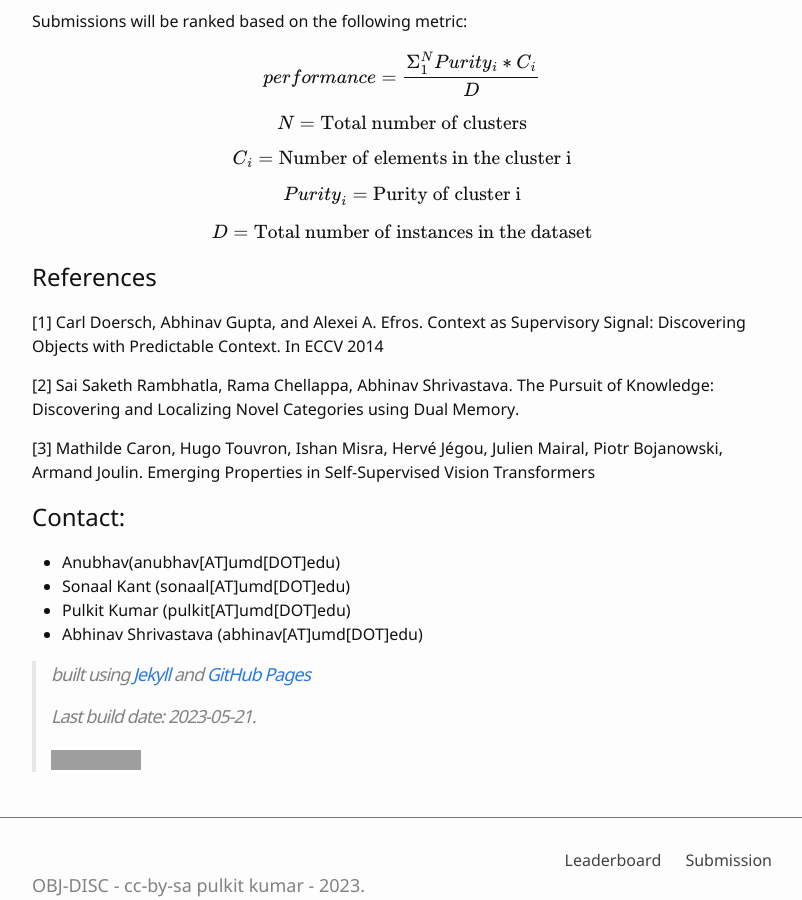
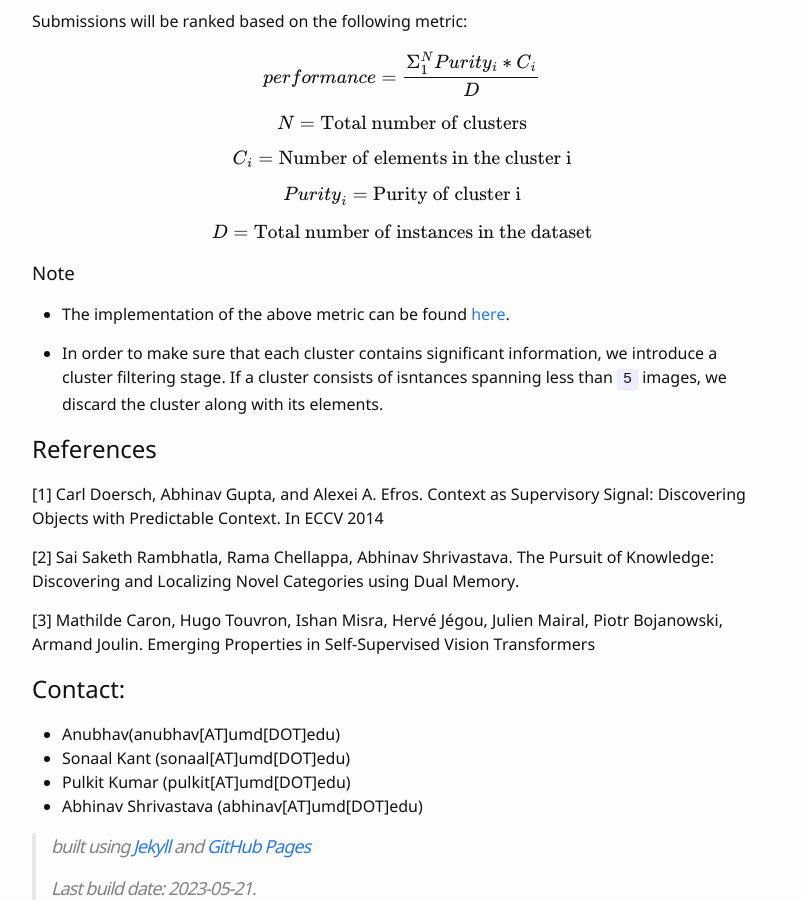
Before and after one commit to obj-disc/obj-disc.github.io, a Jekyll site: the page built from index.md, in a window 1280 px wide and 900 px high, scrolled down 2348 px. Shown: the whole window, without its empty margins (238-1040 px from the left). Built offline with Jekyll 4.4.1, drawn with Linux system fonts in a browser that asks for light colours; formulas are drawn with MathJax 3; grey boxes are pictures that could not be loaded.

Commit message:
Fix: Added note for the new metric

```diff
--- a/index.md
+++ b/index.md
@@ -99,6 +99,11 @@ Submissions will be ranked based on the following metric:
   $${D} = \text{Total number of instances in the dataset}$$
 {% endraw %}
 
+### Note
+- The implementation of the above metric can be found [here](https://github.com/learn2phoenix/cvpr22_vplow_ow).
+
+- In order to make sure that each cluster contains significant information, we introduce a cluster filtering stage. If a cluster consists of isntances spanning less than `5` images, we discard the cluster along with its elements.
+
 ## References
 
  [1] Carl Doersch, Abhinav Gupta, and Alexei A. Efros. Context as Supervisory Signal: Discovering Objects with Predictable Context. In ECCV 2014
```
